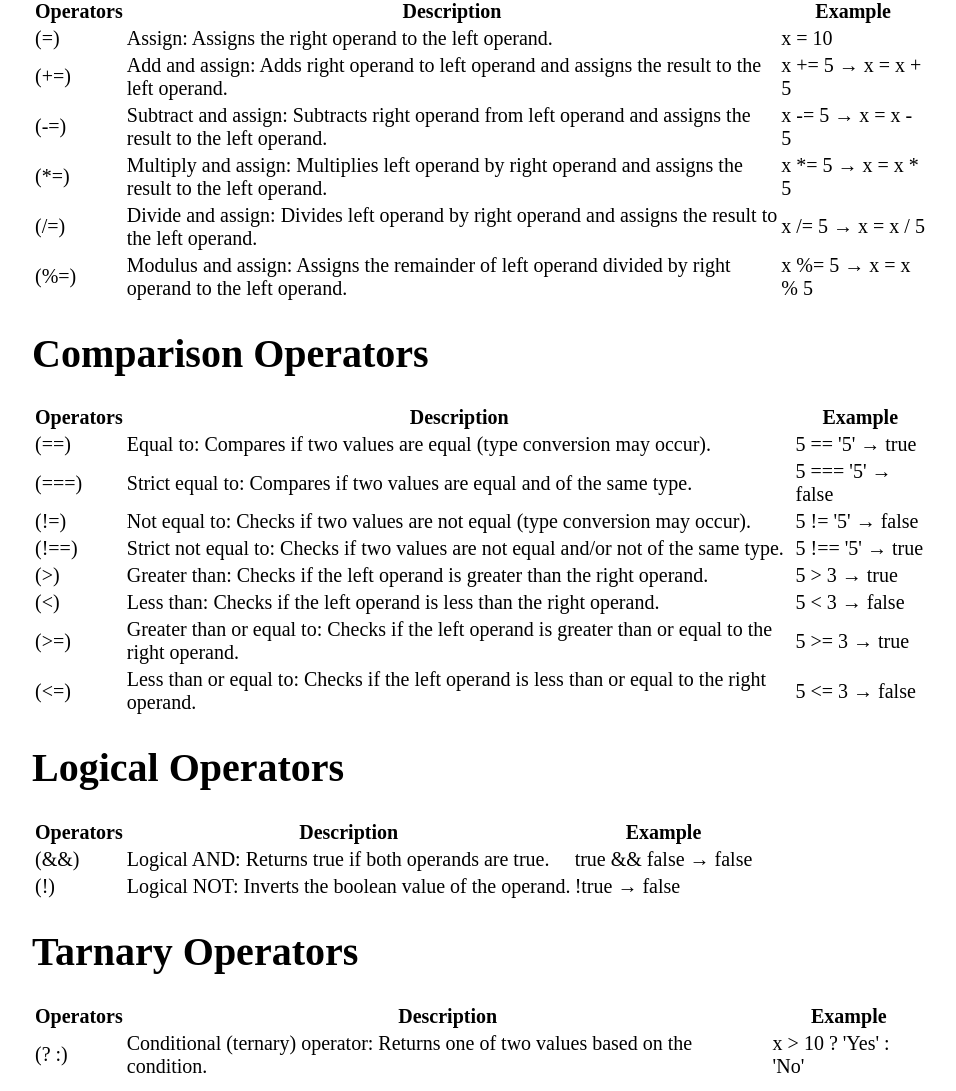
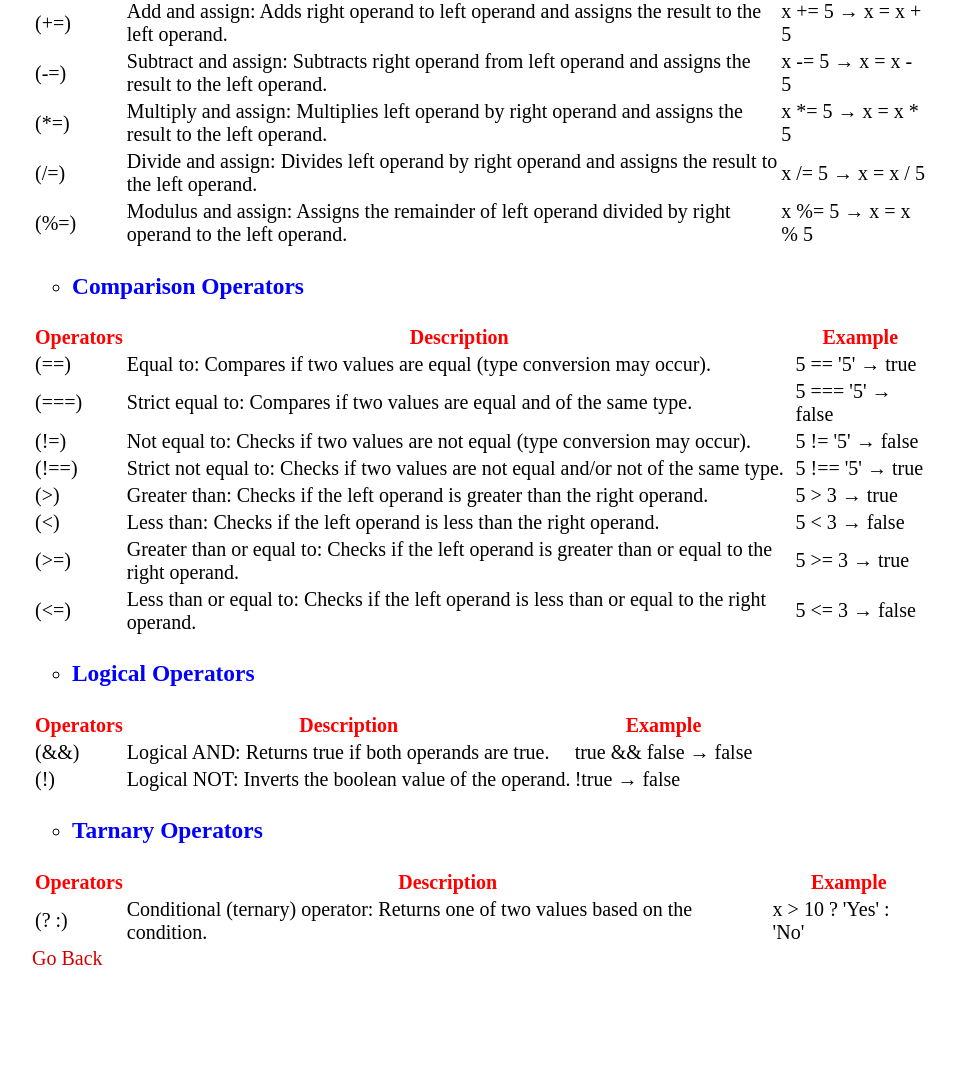
Before and after one commit to Aashisdangol/basic-concept-of-JS, a plain HTML site: page operator.html in a window 1280 px wide. Shown: the part 727-1818 px from the top of the page, without its empty margins (160-1116 px from the left). After the commit the page ends 1707 px from the top, so only its background shows below. Drawn offline with Linux system fonts and the light colour scheme.

Commit message:
final push

```diff
--- a/data-type.js
+++ b/data-type.js
@@ -108,3 +108,6 @@ let description31 = document.querySelector("#description-2-3")
 description31.textContent = "A reusable block of code that performs a specific task."
 let example31 = document.querySelector("#example-2-3")
 example31.textContent = "function greet() { return \"Hi\"; }"
+
+let back = document.getElementById("back-3")
+back.innerText = ("Go Back")
--- a/operator.html
+++ b/operator.html
@@ -23,11 +23,13 @@
     </ol>
 
     <!-- Arithmetic operator  -->
+    <ul type="circle" >
+        <li><h3 id="Arithmetic-operator"></h3></li>
+    </ul>
 
-    <h1 id="Arithmetic-operator"></h1>
 
     <table>
-        <thead>
+        <thead class="table-head">
             <tr>
                 <th class="operator"></th>
                 <th class="Description"></th>
@@ -84,11 +86,13 @@
     <br>
 
     <!-- Assignment operator  -->
+    <ul type="circle">
+        <li><h3 id="Assignment-operator"></h3></li>
+    </ul>
 
-    <h1 id="Assignment-operator"></h1>
 
     <table>
-        <thead>
+        <thead class="table-head">
             <tr>
                 <th class="operator-11"></th>
                 <th class="Description-11"></th>
@@ -136,20 +140,21 @@
     </table>
 
     <!-- Comparison-section  -->
-
-    <h1 id="Comparison-operator"></h1>
+    <ul type="circle">
+        <li><h3 id="Comparison-operator"></h3></li>
+    </ul>
 
 
 
 
     <table>
-        <thead>
+        <thead class="table-head">
             <tr>
                 <th class="operator-12"></th>
                 <th class="Description-12"></th>
                 <th class="Example-12"></th>
             </tr>
-        </thead>
+        </thead class="table-head">
         <tbody>
             <tr>
                 <td class="operat-1-2"></td>
@@ -204,11 +209,12 @@
     </table>
 
     <!-- Logical operator  -->
-
-    <h1 id="Logical-operator"></h1>
+    <ul type="circle" >
+        <li><h3 id="Logical-operator"></h3></li>
+    </ul>
 
     <table>
-        <thead>
+        <thead class="table-head">
             <tr>
                 <th class="operator-13"></th>
                 <th class="Description-13"></th>
@@ -235,10 +241,12 @@
     </table>
 
     <!-- Tarnary operator  -->
-    <h1 id="Tarnary-operator"></h1>
+    <ul type="circle">
+        <li><h3 id="Tarnary-operator"></h3></li>
+    </ul>
 
     <table>
-        <thead>
+        <thead class="table-head">
             <tr>
                 <th class="operator-14"></th>
                 <th class="Description-14"></th>
@@ -254,6 +262,8 @@
         </tbody>
     </table>
 
+    <a id="back-2" href="index.html"></a>
+
 
 
 </body>
--- a/operator.js
+++ b/operator.js
@@ -81,3 +81,6 @@ let description7 = document.querySelector(".description-7")
 description7.textContent = "Addition: Adds two operands."
 let example7 = document.querySelector(".example-7")
 example7.textContent = "5 + 3 → 8"
+
+let back2 = document.getElementById("back-2")
+back2.innerText = ("Go Back")
--- a/style.css
+++ b/style.css
@@ -2,8 +2,20 @@ body{
     margin: 10px 15%;
     font-size: 20px;
 }
-.links a {
+body a{
     text-decoration: none;
-    color: red;
+    color:rgb(210, 0, 0);
+    font-size: 20px;
 
 }
+
+.table-head{
+    color: red;
+}
+
+h3{
+    color: rgb(0, 0, 255);
+}
+h1{
+    color: rgb(144, 144, 144);
+}
--- a/variable.js
+++ b/variable.js
@@ -13,3 +13,7 @@ listSection3.textContent = "const: Declares a block-scoped variable that cannot
 
 let section = document.querySelector(".body-section-1")
 section.textContent = "var name = 'Aashis';  let age = 22;        const city = 'Kathmandu';"
+
+
+let back1 = document.getElementById("back")
+back1.innerText = ("Go Back")
```
Also changed, not shown: data-types.html (+3 -1 lines), variable.html (+2 -0 lines), Logical.js (line endings or trailing spaces).
